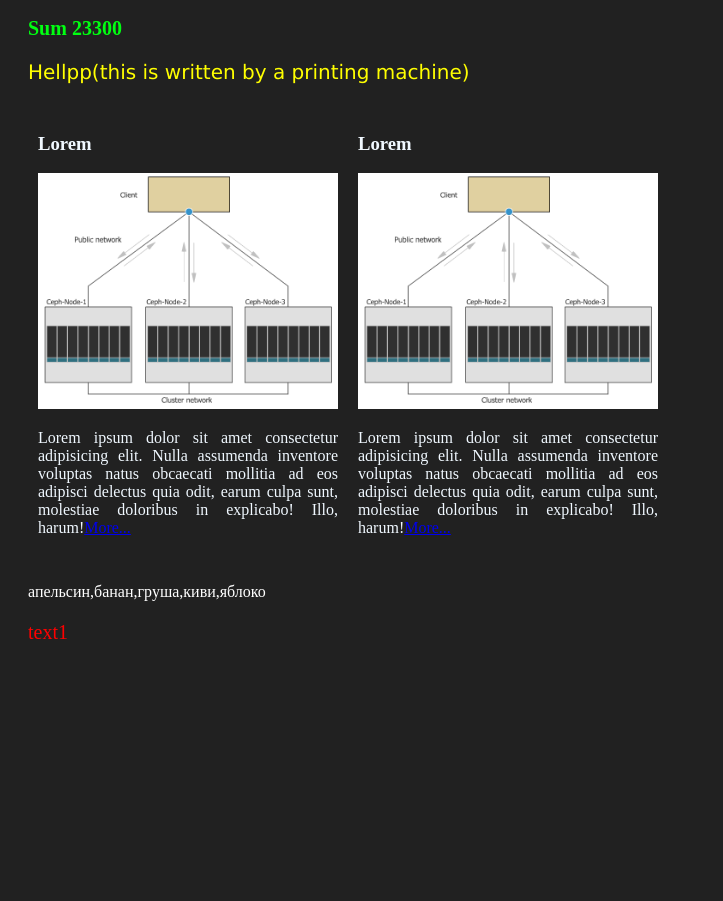
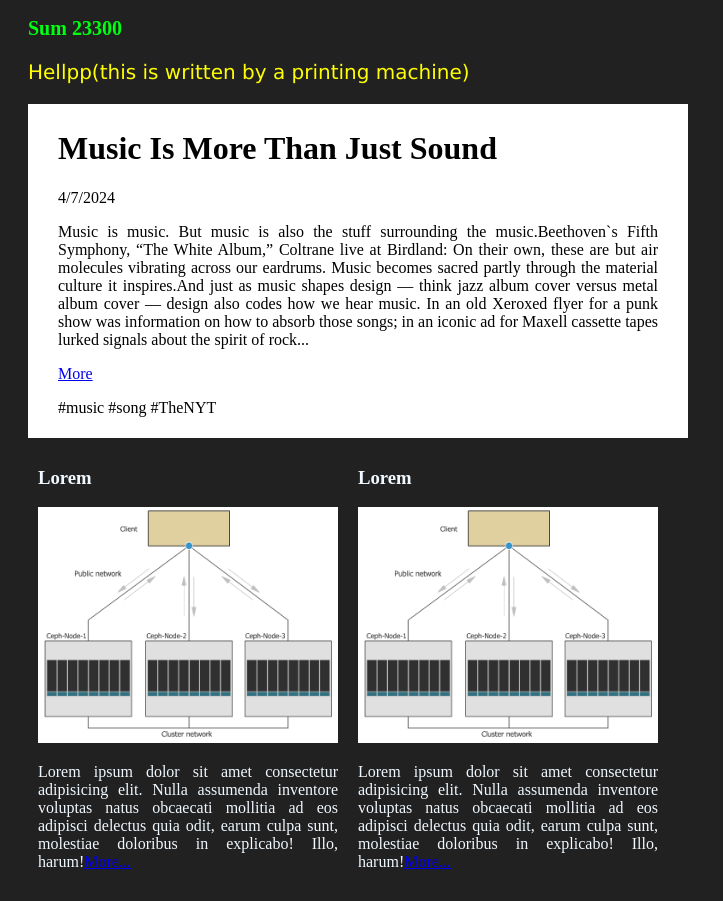
Before and after one commit to razumcevvaa/vite-project, a website built with Vite: page index.html in a window 1280 px wide. Shown: the part 1018-1919 px from the top of the page, without its empty margins (0-723 px from the left). Before the commit the page ends 1682 px from the top, so only its background shows below. Built offline with nearby package versions, Linux system fonts and the light colour scheme.

Commit message:
interval

```diff
--- a/src/main.ts
+++ b/src/main.ts
@@ -1299,10 +1299,7 @@ document.body.insertAdjacentHTML('beforeend', tagString)
 console.log(fruits.indexOf('яблоко'))
 
 //!ДЗ МАССИВЫ
-// Задание 1 Создать массив «Список покупок». Каждый элемент массива
-// является объектом, который содержит название продукта, необ-
-// ходимое количество и куплен или нет. Написать несколько функ-
-// ций для работы с таким массивом.
+// Задание 1
 type product = {
     name: string,
     count: number,
@@ -1331,14 +1328,7 @@ function renderBuyList(shopList: product[]) {
 
 renderBuyList(shopList)
 
-// 2 Добавление покупки в список. Учтите, что при добавлении
-// покупки с уже существующим в списке продуктом, необ-
-// ходимо увеличивать количество в существующей покупке,
-// а не добавлять новую.
-//? shopList.reduce((count, currentValue) => {
-// ?  return +count + +currentValue
-// ?}) reduce
-
+// 2
 const productNameInput = document.getElementById('productName') as HTMLInputElement
 const productCountInput = document.getElementById('productCount') as HTMLInputElement
 const addProductButton = document.getElementById('addProduct') as HTMLButtonElement
@@ -1392,9 +1382,7 @@ shopListOL.addEventListener('click', function (e) {
     }
 })
 
-// з2 Создать массив, описывающий чек в магазине. Каждый эле-
-// мент массива состоит из названия товара, количества и цены за
-// единицу товара. Написать следующие функции.
+// з2
 type Tovar = {
     name: string,
     count: number,
@@ -1491,13 +1479,7 @@ function averageCheck(arr: Tovar[]) {
 console.log(averageCheck(chequeShop))
 
 
-// з3 Создать массив css-стилей (цвет, размер шрифта, выравнива-
-//     ние, подчеркивание и т. д.). Каждый элемент массива – это объ-
-//     ект, состоящий из двух свойств: название стиля и значение стиля.
-//     Написать функцию, которая принимает массив стилей и
-//     текст, и выводит этот текст с помощью document.write() в тегах
-//     <p></p>, добавив в открывающий тег атрибут style со всеми сти-
-//     лями, перечисленными в массиве.
+// з3
 const styles = [
     { color: 'red' },
     { 'font-size': '20px' },
@@ -1515,20 +1497,6 @@ function renderText(styles: any[], text: string) {
     document.body.insertAdjacentHTML('beforeend', tagString)
 }
 renderText(styles, 'text1')
-
-// з4 Создать массив аудиторий академии. Объект-аудитория со-
-// стоит из названия, количества посадочных мест (от 10 до 20) и
-// названия факультета, для которого она педназначена.
-// Написать несколько функций для работы с ним.
-// 1 Вывод на экран всех аудиторий.
-// 2 Вывод на экран аудиторий для указанного факультета.
-// 3 Вывод на экран только тех аудиторий, которые подходят для
-// переданной группы. Объект-группа состоит из названия,
-// количества студентов и названия факультета.
-// 4 Функция сортировки аудиторий по количеству мест.
-// 5 Функция сортировки аудиторий по названию (по алфа-
-// виту).
-
 
 
 // 02.04.24
@@ -2016,12 +1984,7 @@ function getInfoUrl(str: string) {
 console.log(getInfoUrl('https://itstep.org/ua/about'))
 
 // !ПЗ КЛАССЫ
-//1 Реализовать класс, которой состоит из:
-// ■ размера шрифта;
-// ■ цвета шрифта;
-// ■ семейства шрифта, метода print(), который принимает текст и печатает его
-// соответствующим шрифтом с помощью
-// Создать объект такого класса и продемонстрировать работу метода.
+//1
 const printMachDIV = document.getElementById('print-machin') as HTMLDivElement
 class PrintMachine {
     tag: string
@@ -2046,39 +2009,44 @@ mee.print('Hellpp(this is written by a printing machine)')
 
 // 2 Реализовать класс, описывающий новость (заголовок, текст,
 // массив тегов, дата публикации). В классе необходимо реализовать
-// один метод print, который выводит всю информацию в таком
-// виде, как на рисунке 1
+// один метод print
 const newsDIV = document.getElementById('news-news') as HTMLDivElement
 class News {
     heading
     date
     text
     hashtag
-    constructor(heading: string, text: string, hashtag: string, date: Date) {
+    a
+    constructor(heading: string, text: string, hashtag: string, date: string,a:string) {
         this.heading = heading
         this.text = text
         this.hashtag = hashtag
         this.date = new Date(date)
-    }
-    // getDate() {
-    //     let today = new Date()
-    //     let diffTime = Math.abs(today- this.date)
-    //     let diffDays = Math.ceil(diffTime / (1000 * 60 * 60 * 24))
-    //     if (diffDays < 1) {
-    //         return 'Today'
-    //     } else if (diffDays < 7) {
-    //        return `${diffDays} дней назад`
-    //     } else {
-    //        return`${this.date.getDate()}.${this.date.getMonth() + 1}.${this.date.getFullYear()}`
-    //     }
-    // }
+        this.a = a
+    }
+    getDate() {
+        let today = new Date()
+        let diffTime = Math.abs(today.getTime() - this.date.getTime())
+        let diffDays = diffTime / (1000 * 60 * 60 * 24)
+        if (diffDays < 1) {
+            return 'Today'
+        } else if (diffDays < 7) {
+           return `${diffDays} дней назад`
+        } else {
+           return this.date.toLocaleDateString()
+        }
+    }
     print() {
-        newsDIV.innerHTML = (`${this.heading}${this.date}${this.text} ${this.hashtag}`)
-    }
-}
-// const newNews = new News('Music Is More Than Just Sound','', 'Music is music. But music is also the stuff surrounding the music.Beethoven`s Fifth Symphony, “The White Album,” Coltrane live at Birdland: On their own, these are but air molecules vibrating across our eardrums. Music becomes sacred partly through the material culture it inspires.And just as music shapes design — think jazz album cover versus metal album cover — design also codes how we hear music. In an old Xeroxed flyer for a punk show was information on how to absorb those songs; in an iconic ad for Maxell cassette  tapes lurked signals about the spirit of rock...', '#music #song #TheNYT')
-// https://www.nytimes.com/2024/04/25/arts/design/san-francisco-museum-sound.html
-// newNews.print()
+        newsDIV.innerHTML = `<h1>${this.heading}</h1>
+        <p class="">${this.getDate()}</p>
+        <p>${this.text}</p>
+        <a href=" https://www.nytimes.com/2024/04/25/arts/design/san-francisco-museum-sound.html">${this.a}</a>
+        <p>${this.hashtag}</p>`
+    }
+}
+const newNews = new News('Music Is More Than Just Sound','Music is music. But music is also the stuff surrounding the music.Beethoven`s Fifth Symphony, “The White Album,” Coltrane live at Birdland: On their own, these are but air molecules vibrating across our eardrums. Music becomes sacred partly through the material culture it inspires.And just as music shapes design — think jazz album cover versus metal album cover — design also codes how we hear music. In an old Xeroxed flyer for a punk show was information on how to absorb those songs; in an iconic ad for Maxell cassette  tapes lurked signals about the spirit of rock...', '#music #song #TheNYT', '2024-04-07T18:50:20',' More')
+
+newNews.print()
 
 // 3 Реализовать класс, описывающий новостную ленту.
 // Класс должен содержать:
@@ -2093,15 +2061,7 @@ class News {
 // Продемонстрировать работу написанных методов.
 
 //!ДЗ КЛАССЫ
-// 1 Реализовать класс, описывающий окружность. В классе долж-
-// ны быть следующие компоненты:
-// ■ поле, хранящее радиус окружности;
-// ■ get-свойство, возвращающее радиус окружности;
-// ■ set-свойство, устанавливающее радиус окружности;
-// ■ get-свойство, возвращающее диаметр окружности;
-// ■ метод, вычисляющий площадь окружности;
-// ■ метод, вычисляющий длину окружности.
-// Продемонстрировать работу свойств и методов.
+// 1
 class Circle {
     #radius
     constructor(radius: number) {
@@ -2134,24 +2094,7 @@ console.log(abc.getDiametr())
 console.log(abc.squareCircle())
 console.log(abc.lengthCircle())
 
-// 2 Реализовать класс, описывающий html элемент.
-// Класс HtmlElement должен содержать внутри себя:
-// ■ название тега;
-// ■ самозакрывающийся тег или нет;
-// ■ текстовое содержимое;
-// ■ массив атрибутов;
-// ■ массив стилей;
-// ■ массив вложенных таких же тегов;
-// ■ метод для установки атрибута;
-// ■ метод для установки стиля;
-// ■ метод для добавления вложенного элемента в конец теку-
-// щего элемента;
-// ■ метод для добавления вложенного элемента в начало те-
-// кущего элемента;
-// ■ метод getHtml(), который возвращает html код в виде
-// строки, включая html код вложенных элементов.
-// С помощью написанного класса реализовать следующий блок
-// и добавить его на страницу с помощью document.write().
+// 2
 {
     class HtmlElement {
         tag: string
--- a/src/style.css
+++ b/src/style.css
@@ -79,6 +79,15 @@ input {
   background-color: rgb(184, 241, 255);
 }
 
+#news-news {
+  background-color: #fff;
+  width: 600px;
+  padding: 5px 30px;
+}
+#news-news p {
+text-align: justify;
+}
+
 #button-for-empl {
   margin-left: 50px;
 }
```
